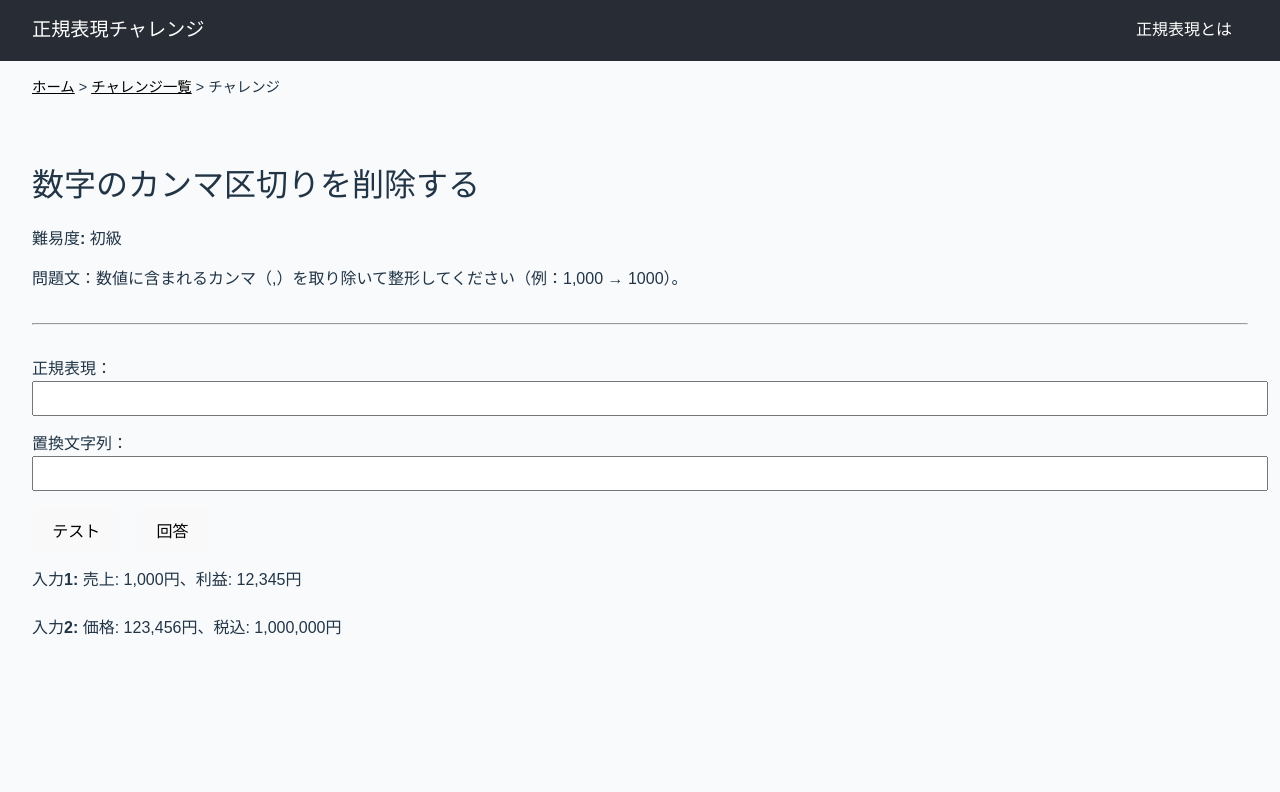
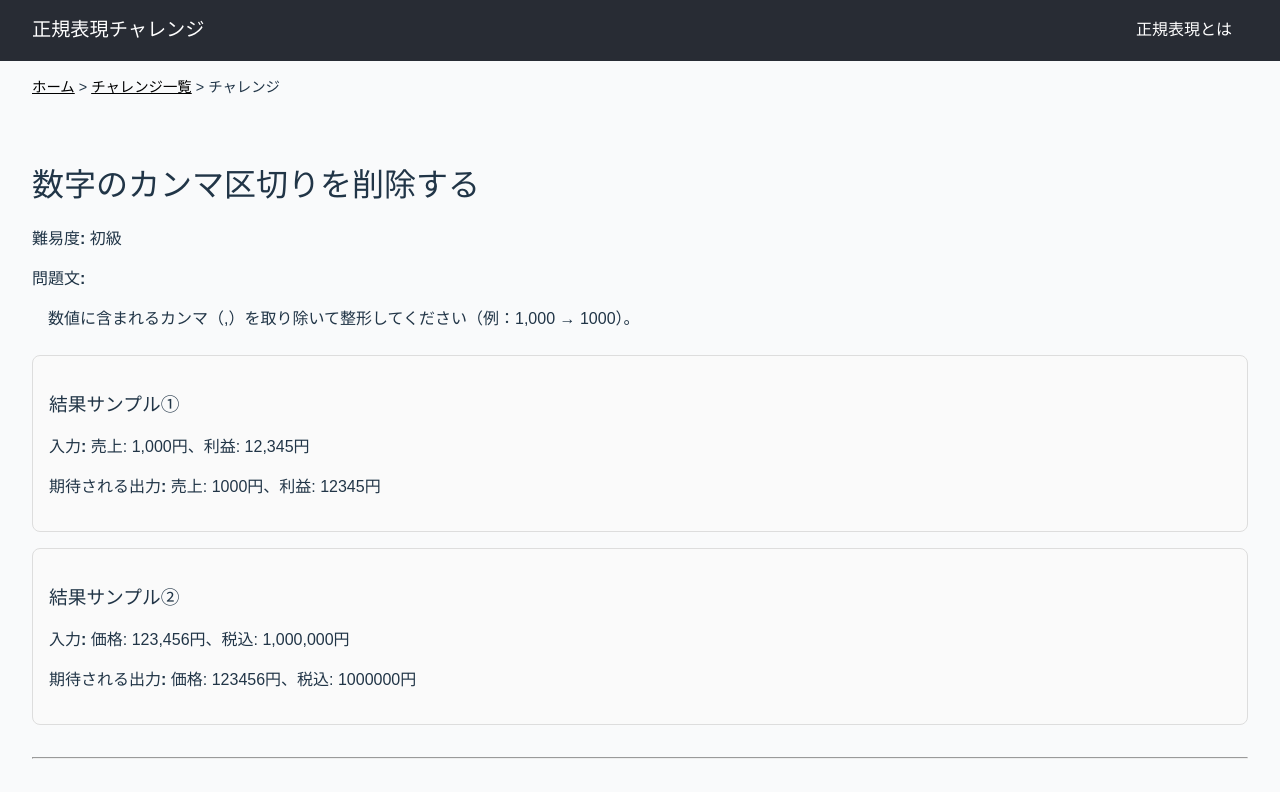
Before and after one commit to ishi720/regex-challenge, a React (Vite) app in the folder client/: page /challenge/2d814586-631b-11f0-bed3-9c6b00411dbe in a window 1280 px wide. Shown: the top 792 px of the page. Built offline with nearby package versions, Linux system fonts and the light colour scheme.

Commit message:
チャレンジページに結果サンプルを表示

```diff
--- a/client/src/pages/ChallengePage.tsx
+++ b/client/src/pages/ChallengePage.tsx
@@ -85,14 +85,17 @@ const ChallengePage: React.FC = () => {
   const handleSubmit = async () => {
     if (!challenge) return;
 
+    // 確認ダイアログ
     const confirmed = window.confirm('ほんとうに回答してもいいですか？');
-
     if (!confirmed) return;
 
     try {
       if (USE_DATA_MODE === 'STUB') {
+        // STUBモードでは結果登録をスキップ
         navigate(`/result/${challenge.challengeId}`);
+
       } else {
+        // APIモードでは結果を登録
         const response = await fetch(`${API_ENDPOINT}/results`, {
           method: 'POST',
           headers: {
@@ -107,13 +110,14 @@ const ChallengePage: React.FC = () => {
           }),
         });
 
+        // APIエラーチェック
         if (!response.ok) {
           throw new Error(`登録失敗: ${response.status}`);
         }
 
+        // 返信データを取得して結果ページへ遷移
         const result = await response.json();
         navigate(`/result/${challenge.challengeId}`, { state: result });
-
       }
 
     } catch (err: unknown) {
@@ -137,9 +141,41 @@ const ChallengePage: React.FC = () => {
           <p>読み込み中またはチャレンジが見つかりませんでした。</p>
         ) : (
           <>
-            <h1 style={{ fontSize: '2rem', marginBottom: '1.5rem' }}>{challenge.title}</h1>
-            <p><strong>難易度:</strong> {challenge.difficulty}</p>
-            <p>問題文：{challenge.description}</p>
+            <h1 style={{ fontSize: '2rem', marginBottom: '1.5rem' }}>
+              {challenge.title}
+            </h1>
+
+            <div style={{ marginBottom: '1.5rem' }}>
+              <p><strong>難易度:</strong> {challenge.difficulty}</p>
+              <p><strong>問題文:</strong></p>
+              <p style={{ whiteSpace: 'pre-line', marginLeft: '1rem' }}>
+                {challenge.description}
+              </p>
+            </div>
+
+            <div style={{
+              border: '1px solid #ddd',
+              borderRadius: '8px',
+              padding: '1rem',
+              marginBottom: '1rem',
+              backgroundColor: '#fafafa'
+            }}>
+              <h3 style={{ marginBottom: '0.5rem' }}>結果サンプル①</h3>
+              <p><strong>入力:</strong> {challenge.sampleInputs[0]}</p>
+              <p><strong>期待される出力:</strong> {challenge.expectedOutputs[0]}</p>
+            </div>
+
+            <div style={{
+              border: '1px solid #ddd',
+              borderRadius: '8px',
+              padding: '1rem',
+              marginBottom: '1rem',
+              backgroundColor: '#fafafa'
+            }}>
+              <h3 style={{ marginBottom: '0.5rem' }}>結果サンプル②</h3>
+              <p><strong>入力:</strong> {challenge.sampleInputs[1]}</p>
+              <p><strong>期待される出力:</strong> {challenge.expectedOutputs[1]}</p>
+            </div>
 
             <hr style={{ margin: '2rem 0' }} />
 
```
